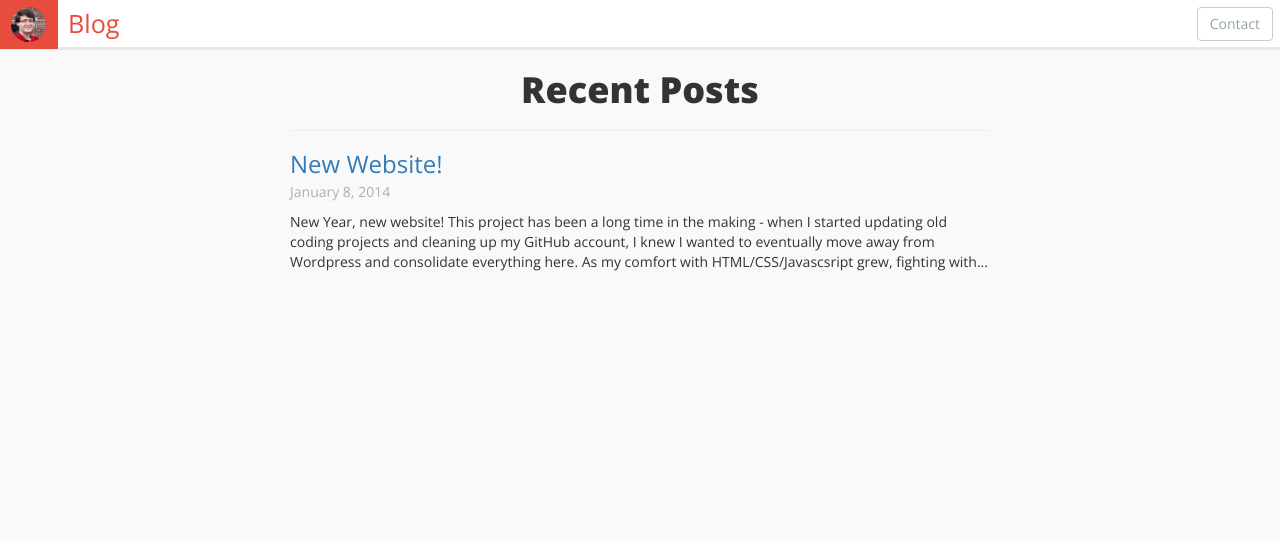
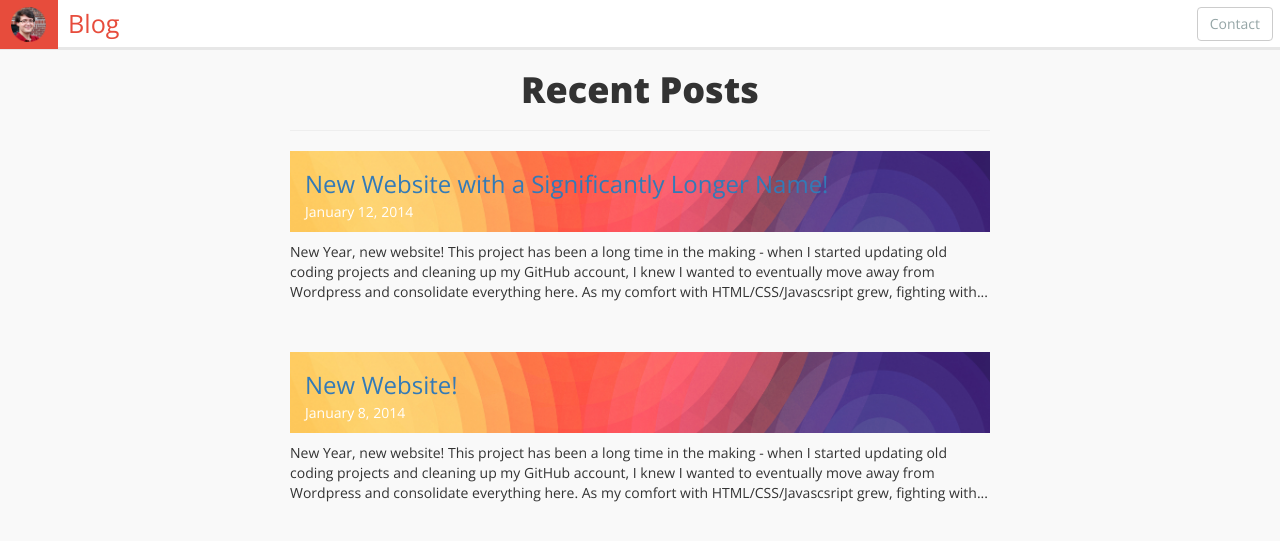
Before and after one commit to brettrowley/brettrowley.github.io, a Jekyll site: the page built from blog/index.html, in a window 1280 px wide. Shown: the top 541 px of the page. Built offline with Jekyll 4.4.1, drawn with Linux system fonts in a browser that asks for light colours.

Commit message:
Blog name testing

```diff
--- a/_layouts/post.html
+++ b/_layouts/post.html
@@ -74,7 +74,7 @@
 </script>
 
 <header class="post-header">
-  	<img id="banner" src="img/test.jpg" style="width: 100%; max-height: 90%"/>
+  	<img id="banner" src="img/{{page.created}}.jpg" style="width: 100%; max-height: 90%"/>
   	<div id="header-text">
 	    <h1 class="post-title">{{ page.headline }}</h1>
 	    <p class="post-meta">{{ page.date }}</p>
--- /dev/null
+++ b/blog/2014_01_12.md
@@ -0,0 +1,19 @@
+---
+layout: post
+title: Blog
+headline: New Website with a Significantly Longer Name!
+created: 2014_01_12
+date: January 12, 2014
+---
+New Year, new website! This project has been a long time in the making - when I started updating old coding projects and cleaning up my GitHub account, I knew I wanted to eventually move away from Wordpress and consolidate everything here. As my comfort with HTML/CSS/Javascsript grew, fighting with Wordpress' default styles became more and more irritating. So along with a new coffee machine, a new commitment to running, and a new project at work, I decided to finally get this new site up and running.
+
+I'm using Jekyll as a platform to manage templates - it makes building HTML sites _so_ much easier! That still left a lot for me to code from scratch. I tried to stick to a few requirements:
+
+###Responsive
+"Responsive" is a buzz-word for good reason and I should admit that this site is not _completely_ responsive in the truest sense of the term. Still, I've tried to use layouts and interactions that work on phones, tablets, laptops, and monitors, no matter how tempting a fancy jQuery animation or shiny Bootstrap element might be.
+
+###Scalable
+During development I hard-coded a lot of stuff just to get up and running. But I've tried to make sure that everything I've built won't break on January 1, 2016. The Recent Posts page, for example, would be a lot easier to make if I only considered posts coming in the next 12 months. But hopefully I'm writing past that, so I need to build an architecture that will accomodate that.
+
+###Clean UX
+There is always a struggle between what I have termed "emotional UX" (aesthetics) and "functional UX" (usability). Aesthetics do not have a significant impact on our _ability_ to use a product, but they sure affect how much we enjoy using it. I have been enjoying the challenge of balancing those two and hopefully this site is a good representation of what I've learned thus far.
--- a/blog/index.html
+++ b/blog/index.html
@@ -10,8 +10,7 @@
 }
 
 .post-snip{
-
-  padding-bottom: 20px;
+  padding-bottom: 50px;
 }
 
 h1{
@@ -36,8 +35,10 @@
 {% for article in sorted_pages reversed%}
   {% if article.layout == "post" %}
   <div class="post-snip">
-    <a href="{{ article.url }}"><h3>{{article.headline}}</h3></a>
-    <span class="date" style="color: #aeaeae;">{{article.date}}</span>
+    <div id="snip-header" style="color: white !important; background-image: url('img/{{article.created}}.jpg'); overflow: hidden; background-size: 100%; padding-left: 15px; margin-bottom: 10px">
+    <a href="{{article.url}}"><h3>{{article.headline}}</h3></a>
+    <span class="date" style="color:">{{article.date}}</span>
+  </div>
     {{ article.content | strip_html | truncatewords:50}}
           </div>
   {% endif %}
```
Also changed, not shown: blog/2014_01_08.md (renamed from blog/2014/jan-8.md), blog/img/20140108.jpg (renamed from blog/2014/img/test.jpg), blog/img/20140112.jpg (added).
